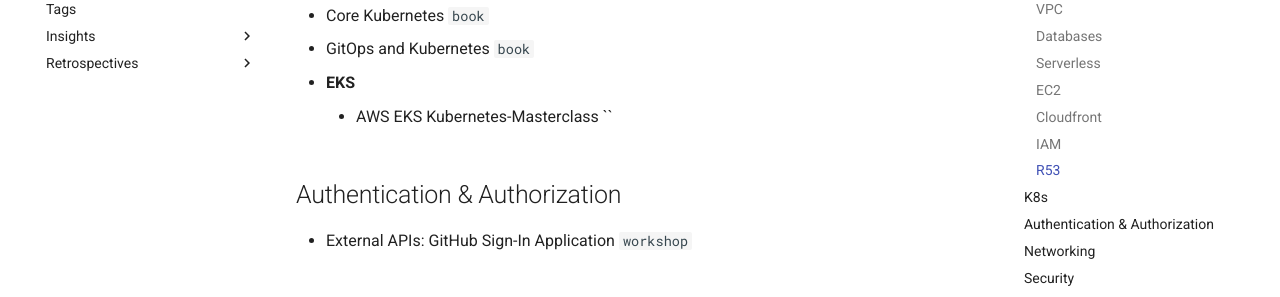
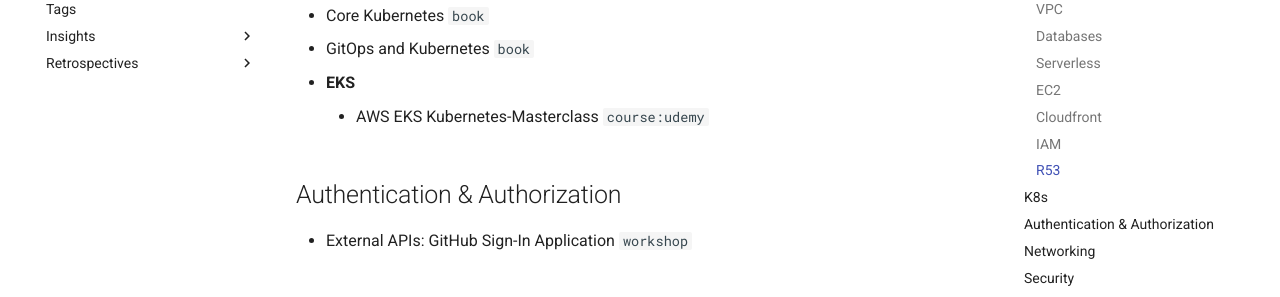
Before and after one commit to iamsecb/dev-day-journal, an MkDocs documentation site: the page built from docs/roadmap.mm.md, in a window 1280 px wide and 900 px high, scrolled down 1037 px. Shown: the part 153-450 px from the top of the window. Built offline with MkDocs 1.6.1 and Material for MkDocs 9.7.7, drawn with Linux system fonts in a browser that asks for light colours.

Commit message:
fix(roadmap): Add missing tag

```diff
--- a/docs/roadmap.mm.md
+++ b/docs/roadmap.mm.md
@@ -51,7 +51,8 @@
 - GitOps and Kubernetes `book`
 
 - **EKS**
-	- AWS EKS Kubernetes-Masterclass ``
+	- AWS EKS Kubernetes-Masterclass `course:udemy`
+
 
 
 ## Authentication & Authorization
```
